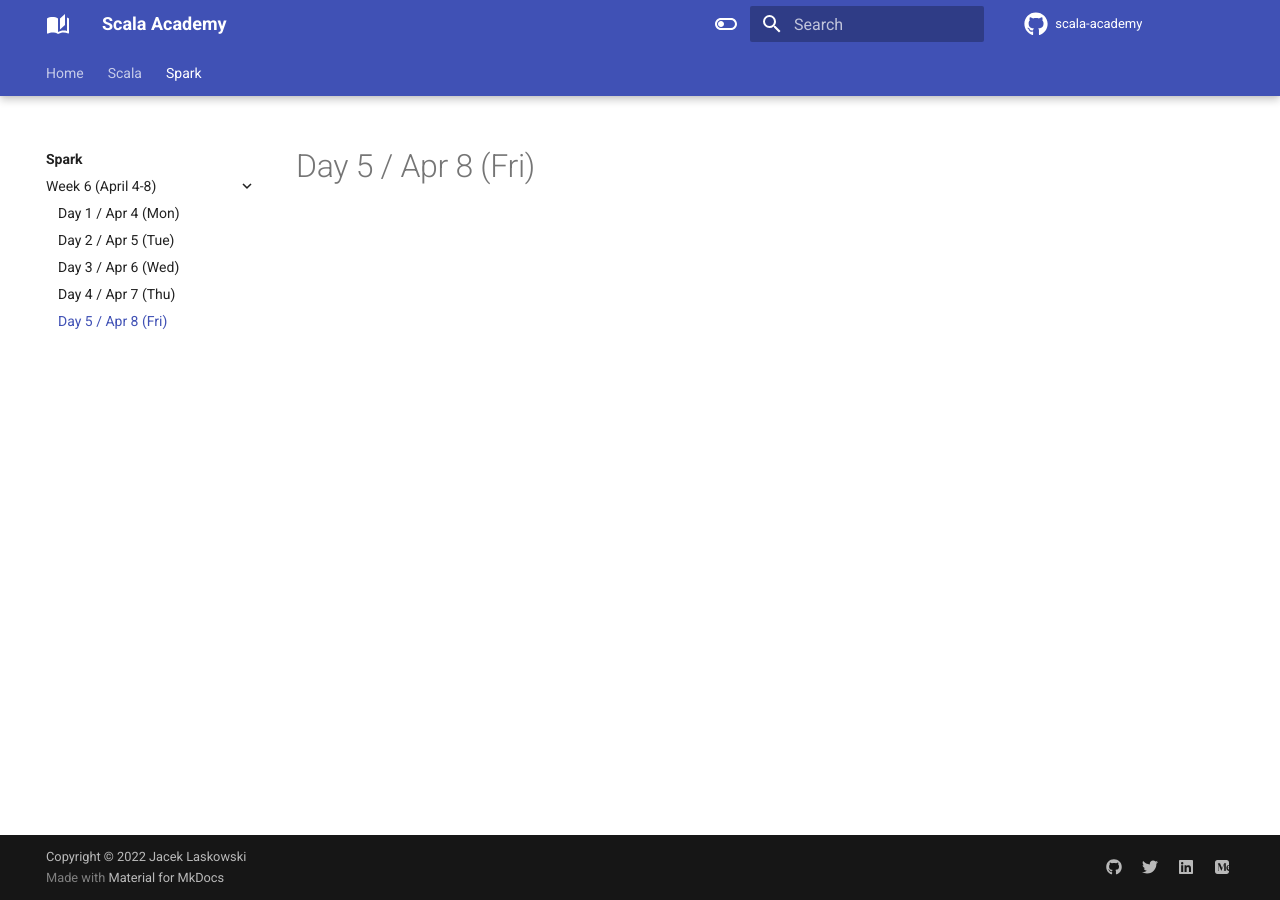
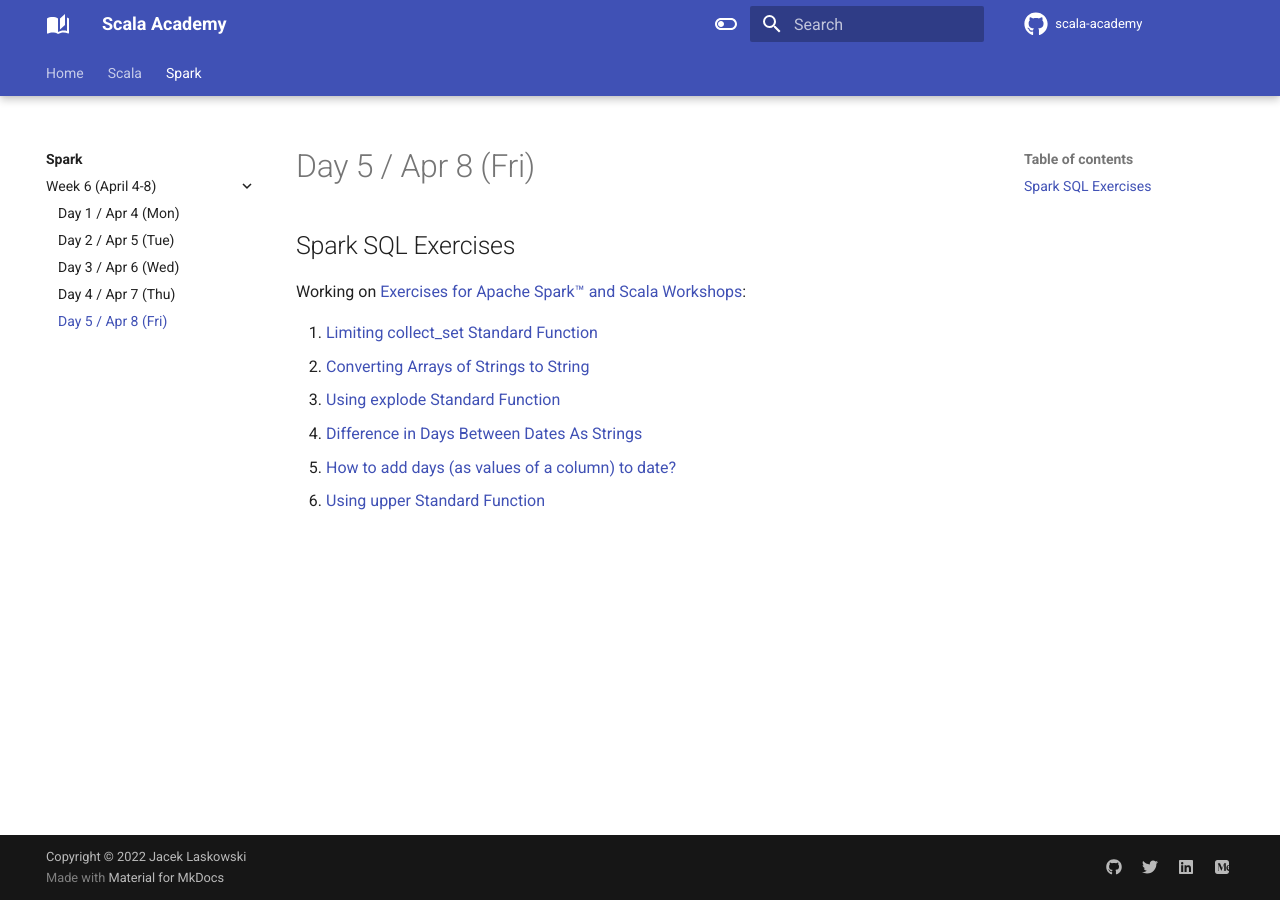
Before and after one commit to jaceklaskowski/scala-academy, an MkDocs documentation site: the page built from docs/spark/005.md, in a window 1280 px wide. Built offline with MkDocs 1.6.1 and Material for MkDocs 9.7.7, drawn with Linux system fonts in a browser that asks for light colours; comment, search, counter and statistics services are not loaded.

Commit message:
Day 5 / Apr 8 (Fri)

```diff
--- a/docs/spark/005.md
+++ b/docs/spark/005.md
@@ -1 +1,12 @@
 # Day 5 / Apr 8 (Fri)
+
+## Spark SQL Exercises
+
+Working on [Exercises for Apache Spark™ and Scala Workshops](https://jaceklaskowski.github.io/spark-workshop/exercises/):
+
+1. [Limiting collect_set Standard Function](https://jaceklaskowski.github.io/spark-workshop/exercises/sql/limiting-collect_set-standard-function.html)
+1. [Converting Arrays of Strings to String](https://jaceklaskowski.github.io/spark-workshop/exercises/spark-sql-exercise-Converting-Arrays-of-Strings-to-String.html)
+1. [Using explode Standard Function](https://jaceklaskowski.github.io/spark-workshop/exercises/spark-sql-exercise-Using-explode-Standard-Function.html)
+1. [Difference in Days Between Dates As Strings](https://jaceklaskowski.github.io/spark-workshop/exercises/spark-sql-exercise-Difference-in-Days-Between-Dates-As-Strings.html)
+1. [How to add days (as values of a column) to date?](https://jaceklaskowski.github.io/spark-workshop/exercises/sql/How-to-add-days-as-values-of-a-column-to-date.html)
+1. [Using upper Standard Function](https://jaceklaskowski.github.io/spark-workshop/exercises/spark-sql-exercise-Using-upper-Standard-Function.html)
```
